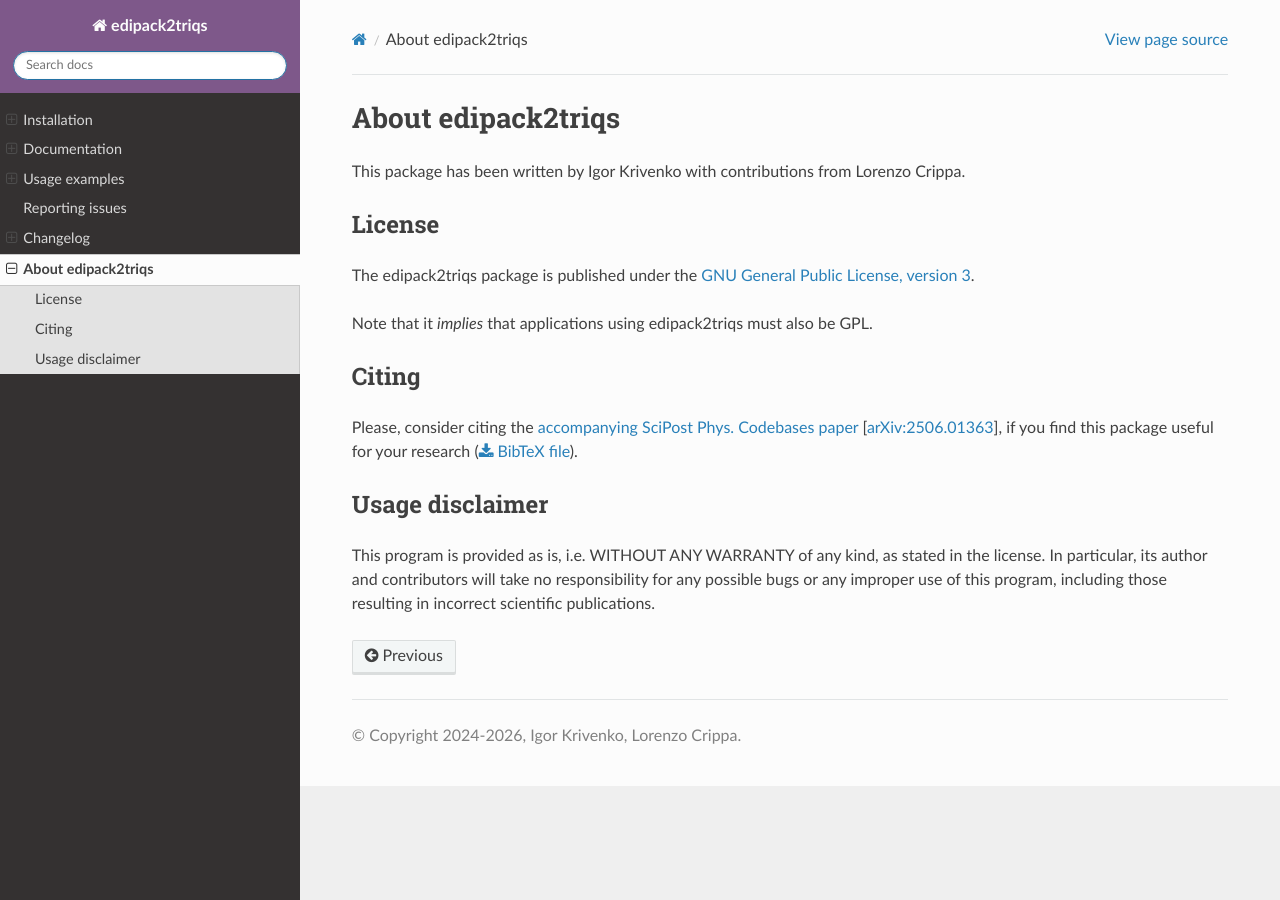
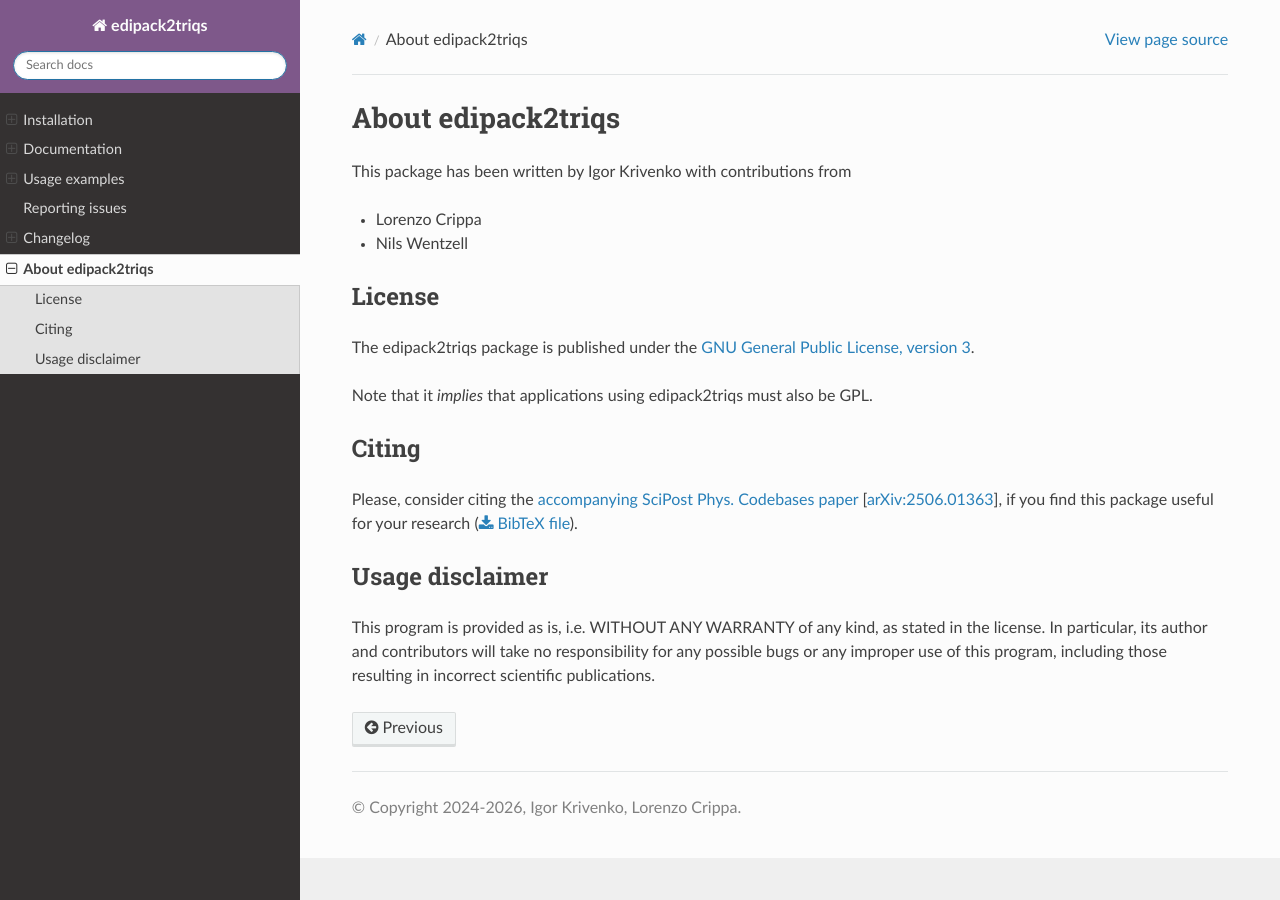
Before and after one commit to krivenko/edipack2triqs, a Sphinx documentation site: the page built from doc/about.rst, in a window 1280 px wide. Built offline with Sphinx 7.4.7 and the Read the Docs theme 3.1.0, drawn with Linux system fonts in a browser that asks for light colours.

Commit message:
doc: Add @Wentzell to the list of contributors in `about.rst`

```diff
--- a/doc/about.rst
+++ b/doc/about.rst
@@ -3,8 +3,10 @@
 About edipack2triqs
 ===================
 
-This package has been written by Igor Krivenko with contributions from Lorenzo
-Crippa.
+This package has been written by Igor Krivenko with contributions from
+
+- Lorenzo Crippa
+- Nils Wentzell
 
 License
 -------
```
